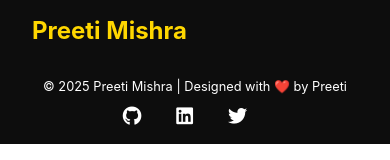
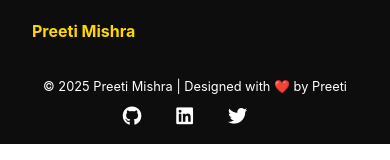
Before and after one commit to preetimishra2/portfolio, a React (Create React App) app: page / in a window 390 px wide. Shown: the top 160 px of the page. Built offline with nearby package versions, Linux system fonts and the light colour scheme.

Commit message:
deploying css changes

```diff
--- a/src/components/Header.css
+++ b/src/components/Header.css
@@ -43,7 +43,9 @@
 .nav-link:hover {
   color: #ffd700;
 }
-
+.menu-toggle {
+  display: none;
+}
 /* Mobile-Specific Styles */
 @media (max-width: 768px) {
   .navbar {
@@ -78,7 +80,7 @@
 
 @media (max-width: 480px) {
   .navbar-brand {
-    font-size: 1.5rem;
+    font-size: 1rem;
   }
 
   .nav-link {
```
